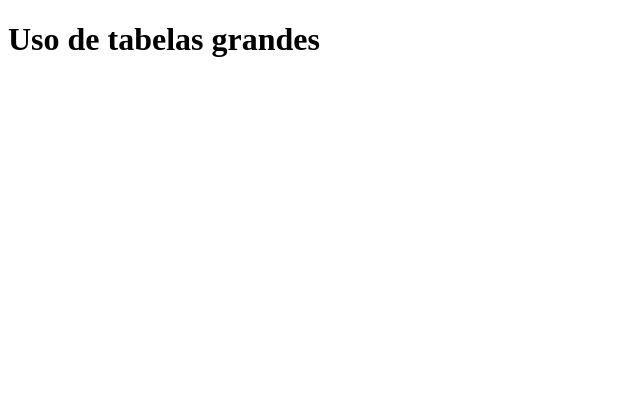
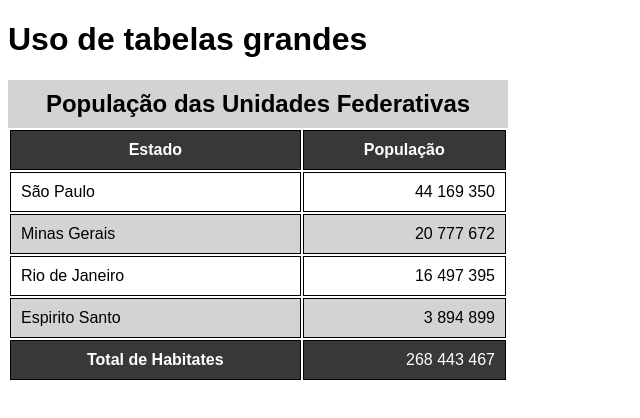
Before and after one commit to eduardodasilva7/html-css, a plain HTML site: page exercicios/ex023/tabela002.html in a window 1280 px wide. Shown: the whole page, without its empty margins (0-640 px from the left). Drawn offline with Linux system fonts and the light colour scheme.

Commit message:
tabelas zebradas

```diff
--- a/exercicios/ex023/tabela002.html
+++ b/exercicios/ex023/tabela002.html
@@ -5,6 +5,41 @@
   <meta http-equiv="X-UA-Compatible" content="IE=edge">
   <meta name="viewport" content="width=device-width, initial-scale=1.0">
   <title>Tabelas grades</title>
+  <style>
+    body {
+      font-family: Arial, Helvetica, sans-serif;
+
+    }
+
+    table{
+      width: 500px;
+    }
+
+    td, th{
+      border: 1px solid black;
+      padding: 10px;
+    }
+
+    caption{
+      font-size: 1.5em;
+      font-weight: bold;
+      padding: 10px;
+      background-color: lightgray;
+    }
+
+    thead, tfoot {
+      background-color: #383838;
+      color: white;
+    }
+    tbody > tr:nth-child(even){
+      background-color: lightgray;
+
+    }
+
+    td.num{
+      text-align: right;
+    }
+  </style>
 </head>
 <body>
   <h1>Uso de tabelas grandes</h1>
@@ -19,16 +54,36 @@
         TR, TD, TH
   -->
   <table>
+    <caption>População das Unidades Federativas</caption>
     <thead>
         <tr>
-
+          <th scope="col">Estado</th>
+          <th scope="col">População</th>
         </tr>
     </thead>
     <tbody>
-
+      <tr>
+        <td>São Paulo</td>
+        <td class="num">44 169 350</td>
+      </tr>
+      <tr>
+        <td>Minas Gerais</td>
+        <td class="num">20 777 672</td>
+      </tr>
+      <tr>
+        <td>Rio de Janeiro</td>
+        <td class="num">16 497 395</td>
+      </tr>
+      <tr>
+        <td>Espirito Santo </td>
+        <td class="num">3 894 899</td>
+      </tr>
     </tbody>
     <tfoot>
-
+      <tr>
+        <th scope="row">Total de Habitates</th>
+        <td class="num">268 443 467</td>
+      </tr>
     </tfoot>
   </table>
 </body>
```
